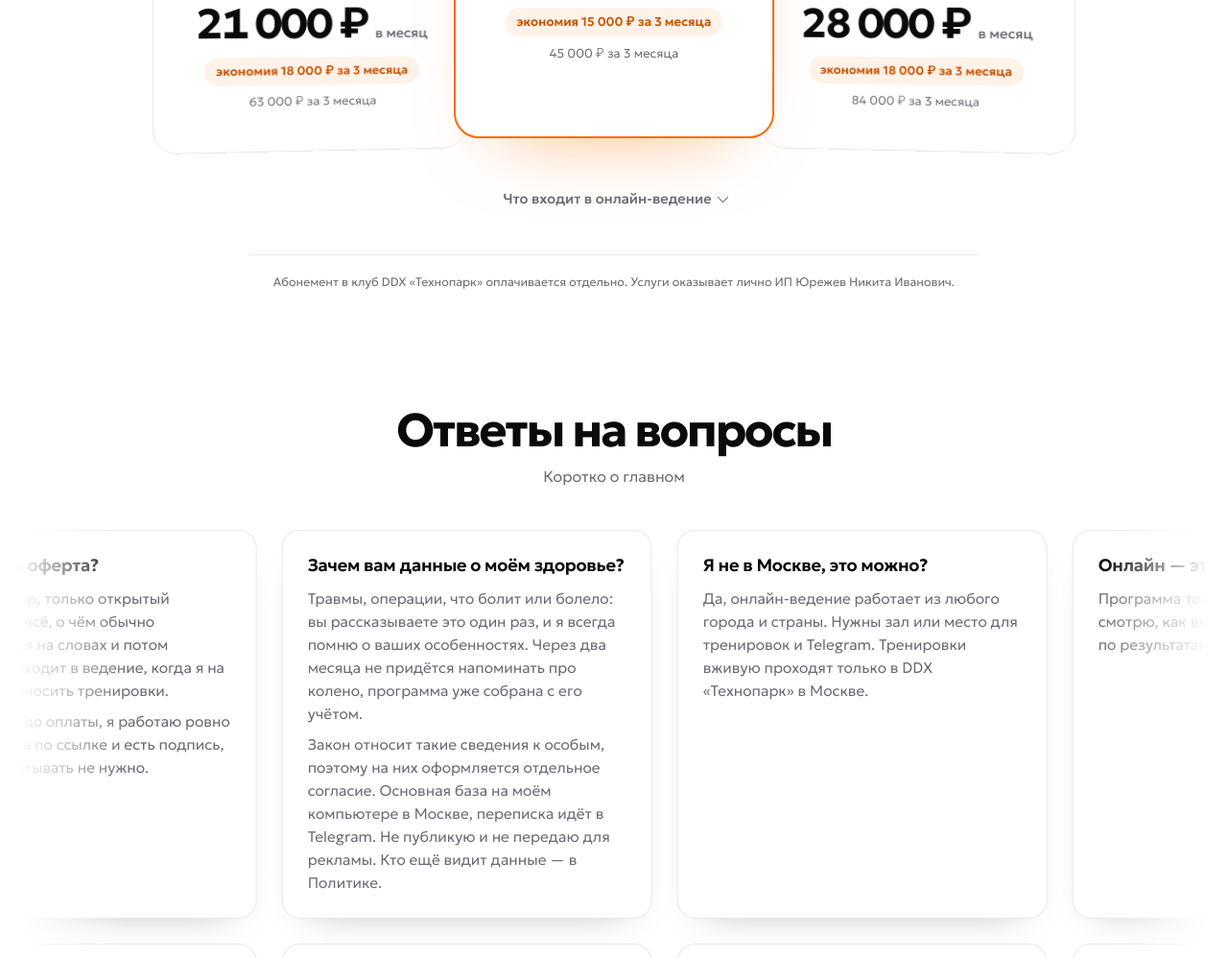
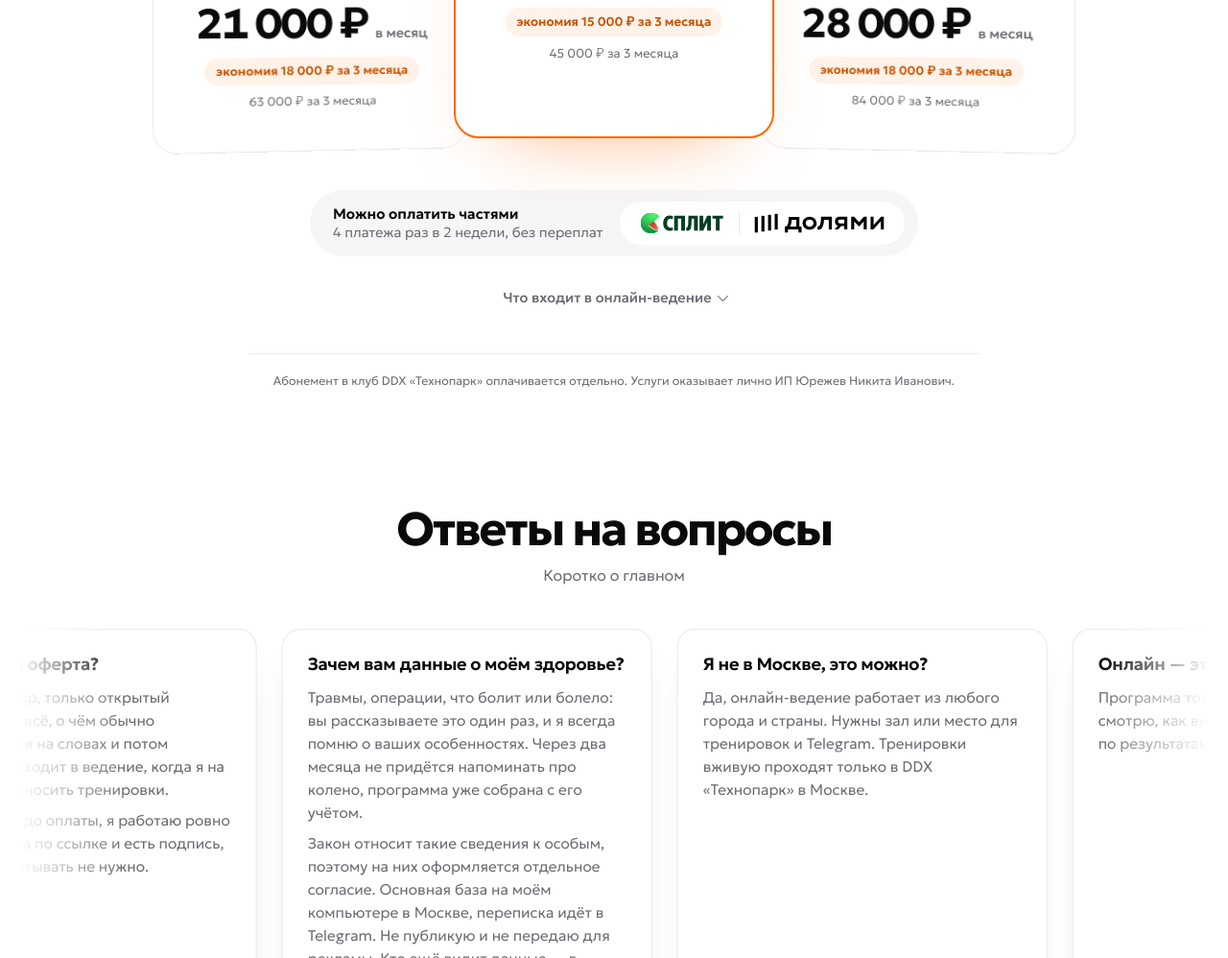
Before and after one commit to nyurezhev-bot/site, a plain HTML site: page index.html in a window 1280 px wide. Shown: the part 2118-3116 px from the top of the page at 96% size. Drawn offline with Linux system fonts and the light colour scheme; no server answers.

Commit message:
Цены: «Можно оплатить частями — 4 платежа раз в 2 недели, без переплат» + логотипы Сплит и Долями
Co-Authored-By: Claude Opus 5.5 <noreply@anthropic.com>

```diff
--- a/index.html
+++ b/index.html
@@ -249,6 +249,22 @@ h1 .nw,.hero-kick .nw{white-space:nowrap}
 }
 @media (max-width:640px){.plans .plan{padding-left:18px;padding-right:18px}.plans .save-b{white-space:nowrap}}
 @media (max-width:370px){.plans .save-b{font-size:12px;padding:5px 10px}}
+
+/* оплата частями (24.11): официальные логотипы Сплит (split.yandex.ru) и Долями (пакет brand.tbank.ru), файлы локально в pay/.
+   Логотипы не перекрашиваем и не растягиваем, вокруг — поле не меньше высоты знака; Долями — чёрный на светлом фоне */
+.parts{display:flex;align-items:center;justify-content:center;gap:18px;width:max-content;max-width:100%;margin:34px auto 0;
+  padding:12px 14px 12px 24px;border-radius:999px;background:var(--panel)}
+.parts p{font-size:14.5px;line-height:1.35;color:var(--muted);text-align:left}
+.parts p b{display:block;font-weight:600;color:var(--ink);font-size:15px}
+.parts .lg{display:flex;align-items:center;gap:0;background:#fff;border-radius:999px;padding:0 6px}
+.parts .lg img{display:block;width:auto}
+.parts .lg .sp{height:21px;margin:12px 16px}
+.parts .lg .dl{height:27px;margin:9px 12px}
+.parts .lg i{width:1px;height:22px;background:var(--line)}
+@media (max-width:640px){
+  .parts{flex-direction:column;gap:12px;border-radius:24px;padding:16px 16px 14px;width:100%}
+  .parts p{text-align:center}
+}
 
 /* оплата и возврат */
 .terms{display:grid;grid-template-columns:minmax(0,1fr) minmax(0,1fr);gap:16px;margin-top:48px}
@@ -521,6 +537,10 @@ footer{margin-top:110px;border-top:1px solid var(--line);background:#fff}
           <p class="bill" data-m1="оплата за месяц" data-m3="84 000 ₽ за 3 месяца">84 000 ₽ за 3 месяца</p>
         </article>
       </div>
+      <div class="parts">
+        <p><b>Можно оплатить частями</b>4 платежа раз в 2 недели, без переплат</p>
+        <div class="lg"><img class="sp" src="pay/split.svg" alt="Сплит" width="85" height="21"><i></i><img class="dl" src="pay/dolyame.svg" alt="Долями" width="142" height="27"></div>
+      </div>
       <details class="incd">
         <summary>Что входит в онлайн-ведение</summary>
         <ul class="inc" aria-label="В онлайн-ведение входит">
@@ -569,6 +589,10 @@ footer{margin-top:110px;border-top:1px solid var(--line);background:#fff}
           <p class="save-b">на 750 ₽ дешевле разовой</p>
           <p class="bill">30 000 ₽ за пакет · экономия 6 000 ₽</p>
         </article>
+      </div>
+      <div class="parts">
+        <p><b>Можно оплатить частями</b>4 платежа раз в 2 недели, без переплат</p>
+        <div class="lg"><img class="sp" src="pay/split.svg" alt="Сплит" width="85" height="21"><i></i><img class="dl" src="pay/dolyame.svg" alt="Долями" width="142" height="27"></div>
       </div>
       <details class="incd">
         <summary>Что входит в каждую тренировку</summary>
```
Also changed, not shown: pay/dolyame.svg (added), pay/split.svg (added).
